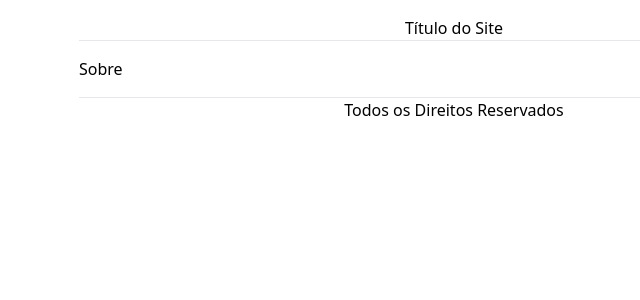
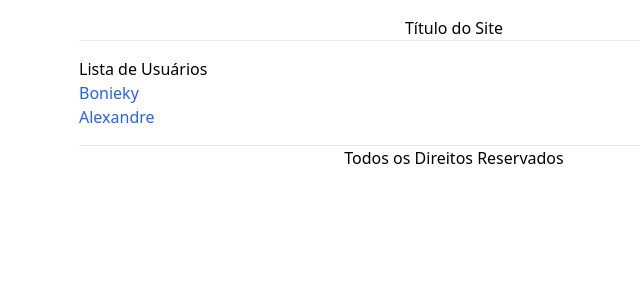
Before and after one commit to gafanhotoalexandre/pequenos-projetos, a React (Vite) app in the folder routing-b7web/: page /sobre in a window 1280 px wide. Shown: the top 300 px of the page, without its empty margins (186-826 px from the left). Built offline with nearby package versions, Linux system fonts and the light colour scheme.

Commit message:
utilizando Link

```diff
--- a/routing-b7web/src/pages/About.tsx
+++ b/routing-b7web/src/pages/About.tsx
@@ -1,7 +1,22 @@
+import { Link } from 'react-router-dom';
+
 export function About() {
   return (
     <div>
-      Sobre
+      <p>Lista de Usuários</p>
+
+      <ul>
+        <li>
+          <Link to="/sobre/bonieky"
+            className="text-blue-600 hover:text-blue-500 transition-all"
+          >Bonieky</Link>
+        </li>
+        <li>
+          <Link to="/sobre/alexandre"
+            className="text-blue-600 hover:text-blue-500 transition-all"
+          >Alexandre</Link>
+        </li>
+      </ul>
     </div>
   );
 }
```
